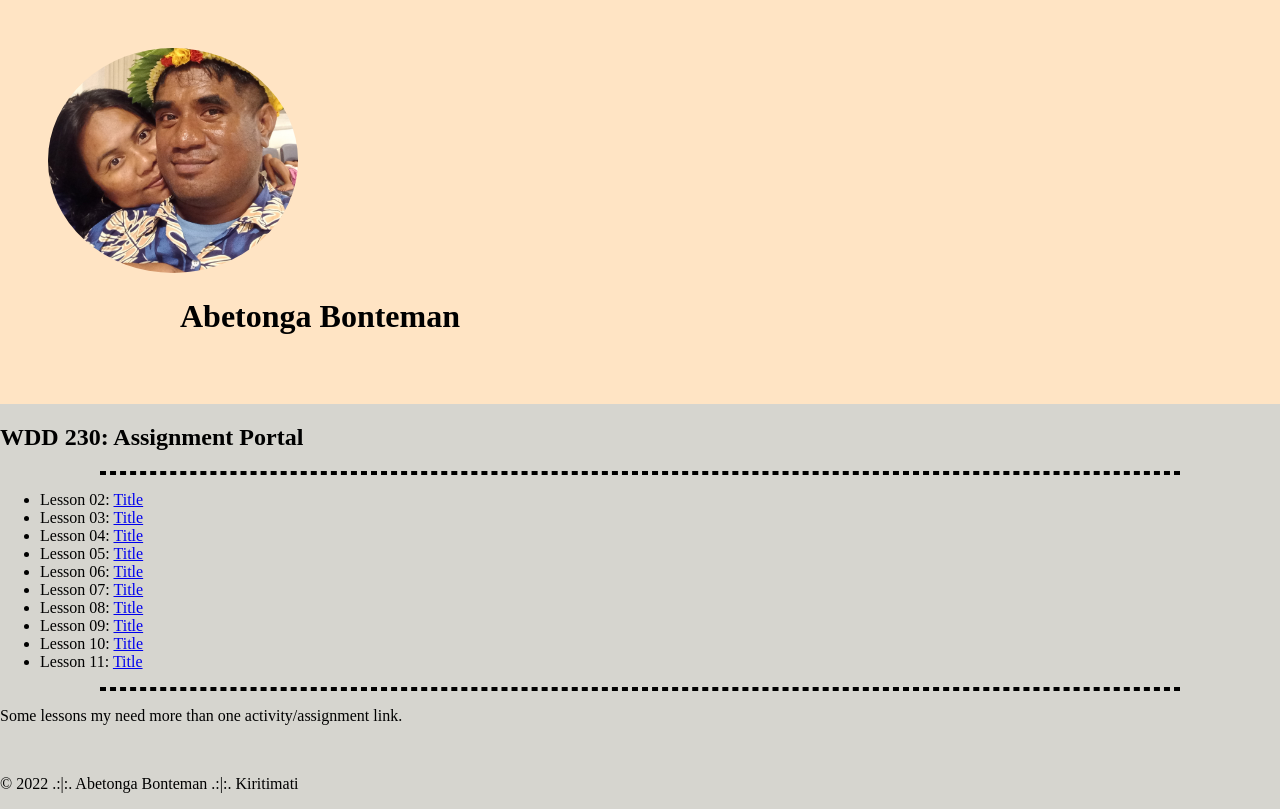
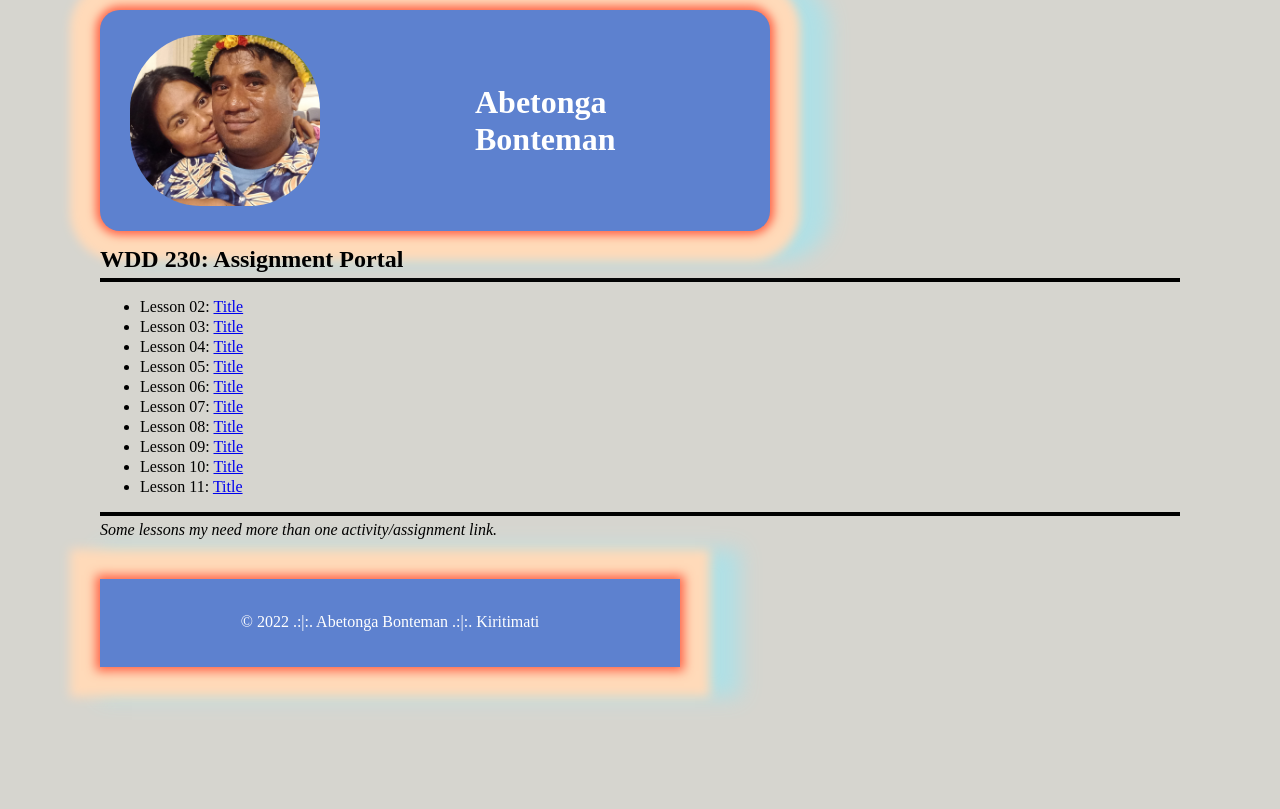
Before and after one commit to abonteman/wdd230, a plain HTML site: page index.html in a window 1280 px wide. Drawn offline with Linux system fonts and the light colour scheme.

Commit message:
16/09/2022 changes

```diff
--- a/index.html
+++ b/index.html
@@ -10,12 +10,15 @@
 <body>
     <header>
         <div class="banner-box">
-            <img class="profile-pic" src="20220621_230922.jpg" width="250px" alt="Picture of Myself and wife">
+            <img class="profile-pic" src="20220621_230922.jpg" alt="Profile Picture for this portal">
             <h1 class="profile-name"><strong>Abetonga Bonteman</strong></h1>
         </div>
     </header>
 
-    <nav></nav>
+    <!--
+        <nav></nav>
+    -->
+
     <main>
         <h2>WDD 230: Assignment Portal</h2>
         <hr />
@@ -32,7 +35,7 @@
             <li>Lesson 11: <a href="#">Title</a></li>
         </ul>
         <hr />
-        <p>Some lessons my need more than one activity/assignment link.</p>
+        <p class="footer"><i>Some lessons my need more than one activity/assignment link.</i></p>
     </main>
     <footer>
         <br/>
--- a/style.css
+++ b/style.css
@@ -13,11 +13,11 @@ html {
     margin: 0;
   }
   hr {
-    margin: auto 100px;
-    border: 2px dashed #000000;
+    margin: 5px 100px 5px 100px;
+    border: 2px solid #000000;
   }
   header {
-    background-color: bisque;
+    /*background-color: bisque;*/
     align-items: center;
     display: grid;
     grid-template-columns: 1fr 1fr;
@@ -25,14 +25,44 @@ html {
     grid-area: auto;
   }
   div {
-    margin: 1cm;
-    padding: 10px;
+    margin: 10px 100px 10px 100px;
+    align-items: center;
+    display: inline-flex;
+    background-color: rgb(93, 129, 207);
+    border-radius: 20px 20px 20px 20px;
+    box-shadow: 0 0 10px 4px #ff6347,
+    0 0 10px 30px #ffdab9,
+    30px 0 20px 30px #b0e0e6;
   }
-  .profile-pic {
-    border-color: #000000;
-    border-radius: 50% 50% 50% 50%;
-    margin-right: 100px;
+  .profile-pic{
+    border-radius: 100px 100px 100px 100px;
+    width: 250px;
+    position: relative;
+    padding: 25px 30px 25px 30px;
+    left: auto;
   }
-  .profile-name {
+  .profile-name{
+    position: relative;
+    color: white;
+    right: auto;
+    padding: 5px 155px 5px 125px;
+  }
+  h2 {
+    margin: 5px 100px 5px 100px;
+  }
+  li {
+    margin: 2px 100px 2px 100px;
+  }
+  footer {
     text-align: center;
+    margin: 40px 600px 10px 100px;
+    box-shadow: 0 0 10px 4px #ff6347,
+    0 0 10px 30px #ffdab9,
+    30px 0 20px 30px #b0e0e6;
+    background-color: rgb(93, 129, 207);
+    padding-bottom: 20px;
+    color: #fff;
   }
+  .footer {
+    margin: 2px 100px 2px 100px;
+  }
```
Also changed, not shown: profile-pic.jpg (added).
